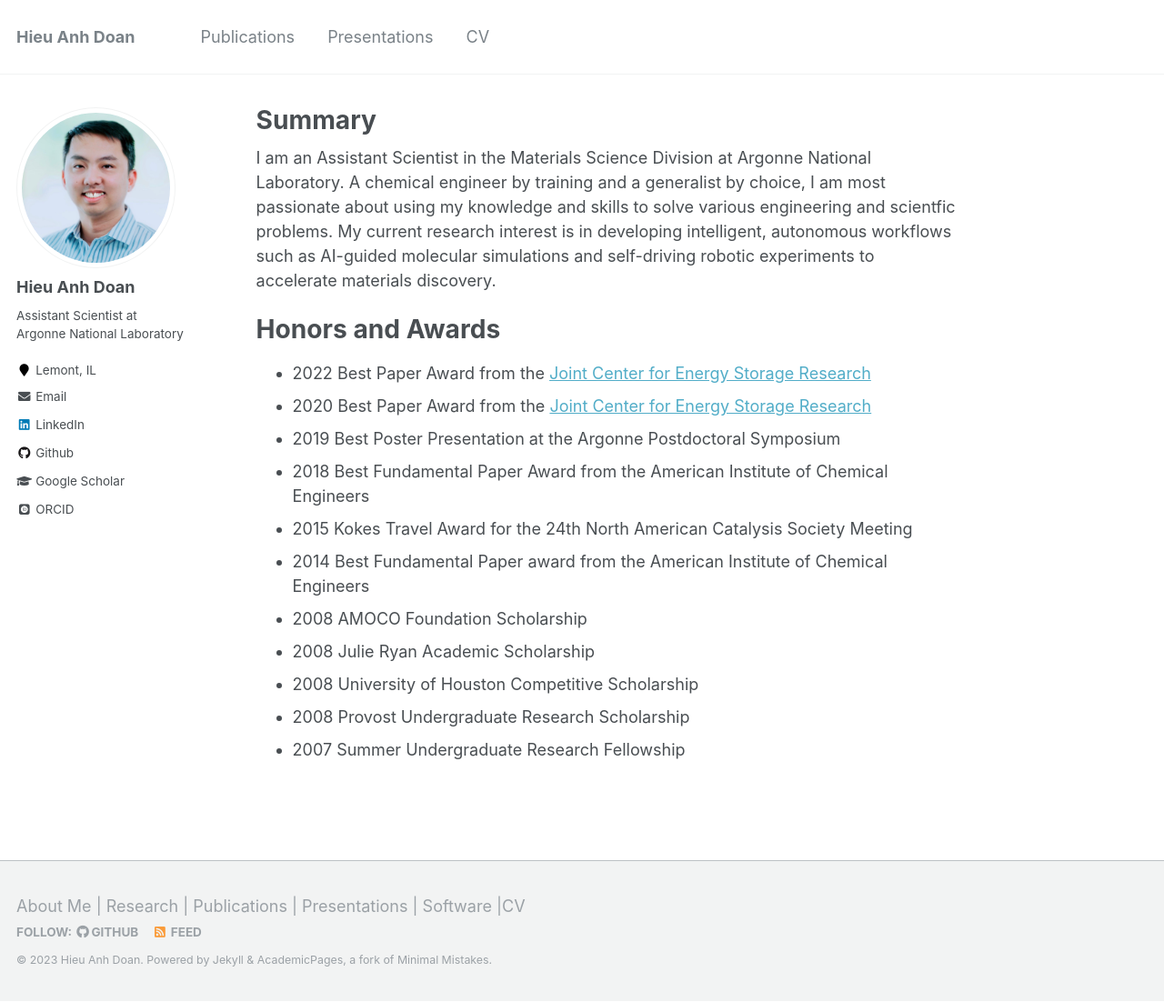
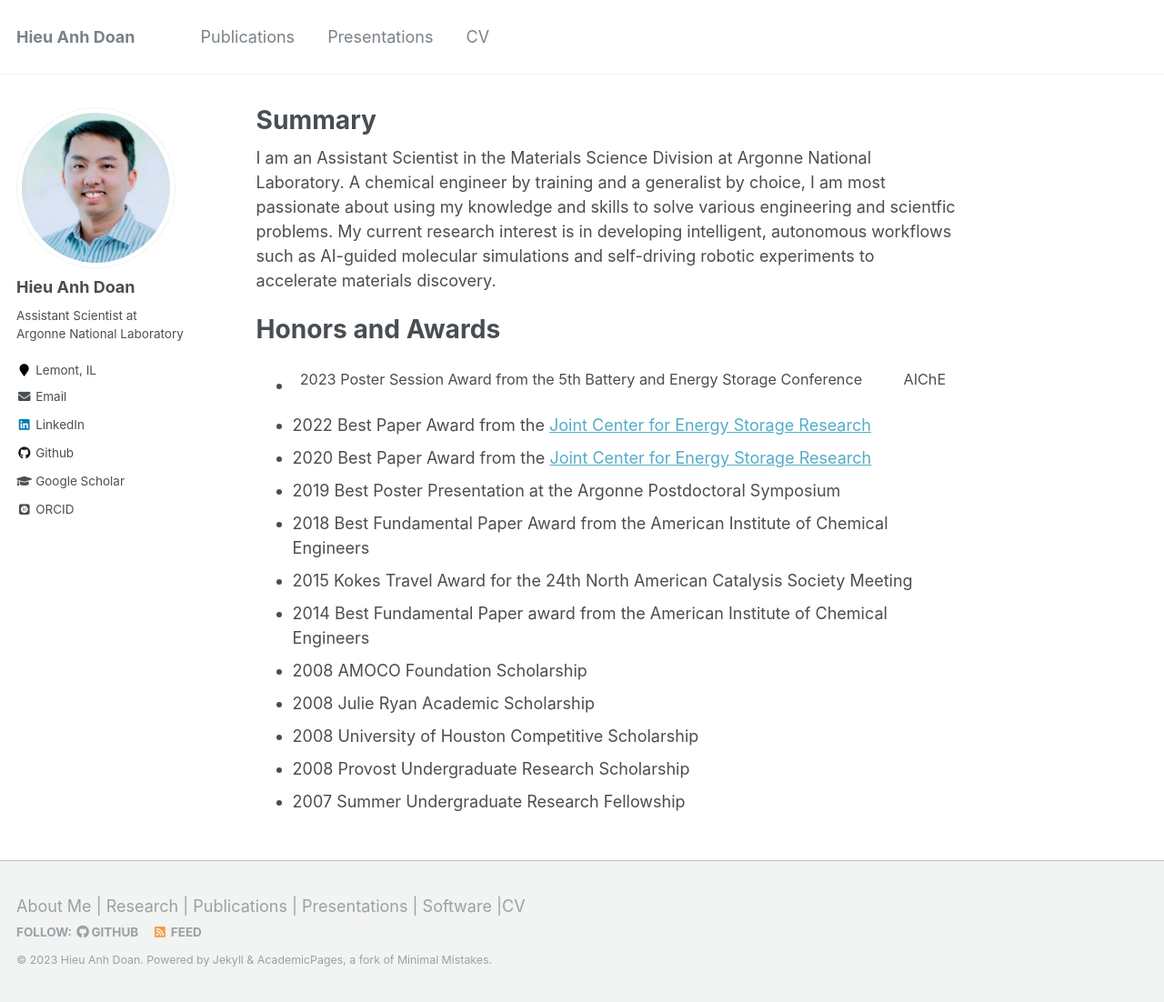
Before and after one commit to hieuadoan/hieuadoan.github.io, a Jekyll site: the page built from _pages/about.md, in a window 1280 px wide and 1102 px high. Shown: the whole window at 91% size. Built offline with Jekyll 4.4.1, drawn with Linux system fonts in a browser that asks for light colours; some web fonts are replaced.

Commit message:
Added poster award

```diff
--- a/_pages/about.md
+++ b/_pages/about.md
@@ -12,6 +12,7 @@ I am an Assistant Scientist in the Materials Science Division at Argonne Nationa
 
 Honors and Awards
 ===
+- 2023 Poster Session Award from the 5th Battery and Energy Storage Conference | AIChE
 - 2022 Best Paper Award from the <a href="https://www.jcesr.org">Joint Center for Energy Storage Research</a>
 - 2020 Best Paper Award from the <a href="https://www.jcesr.org">Joint Center for Energy Storage Research</a>
 - 2019 Best Poster Presentation at the Argonne Postdoctoral Symposium
```
